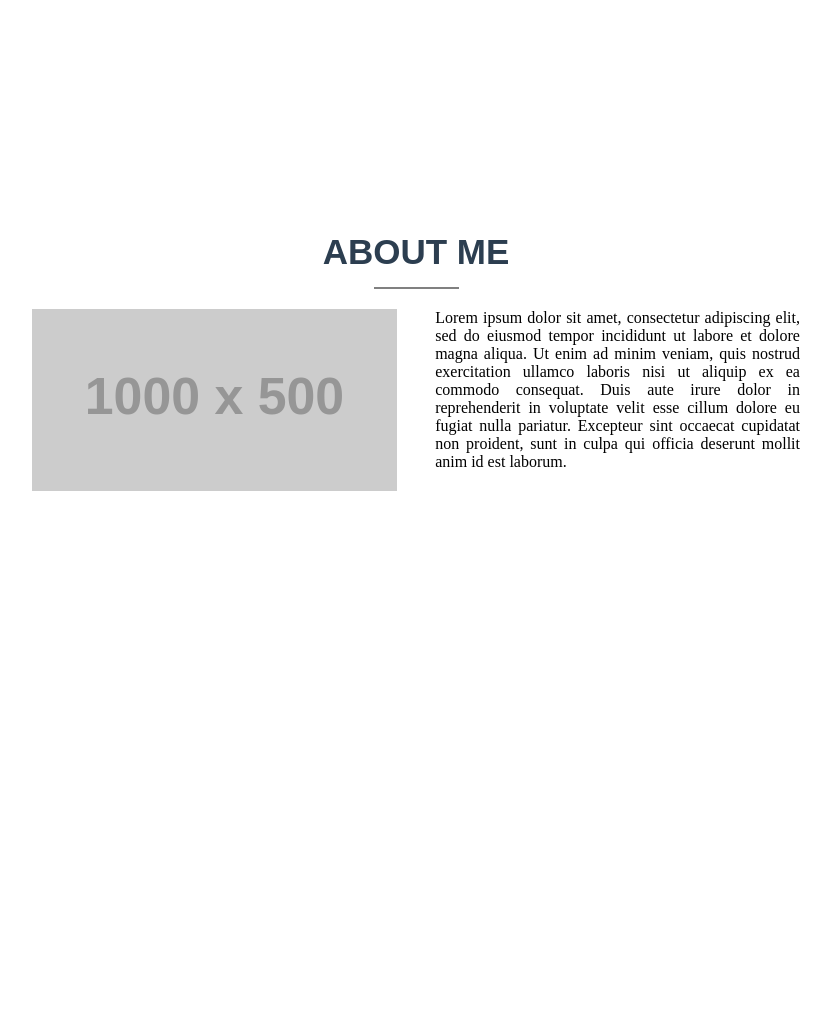
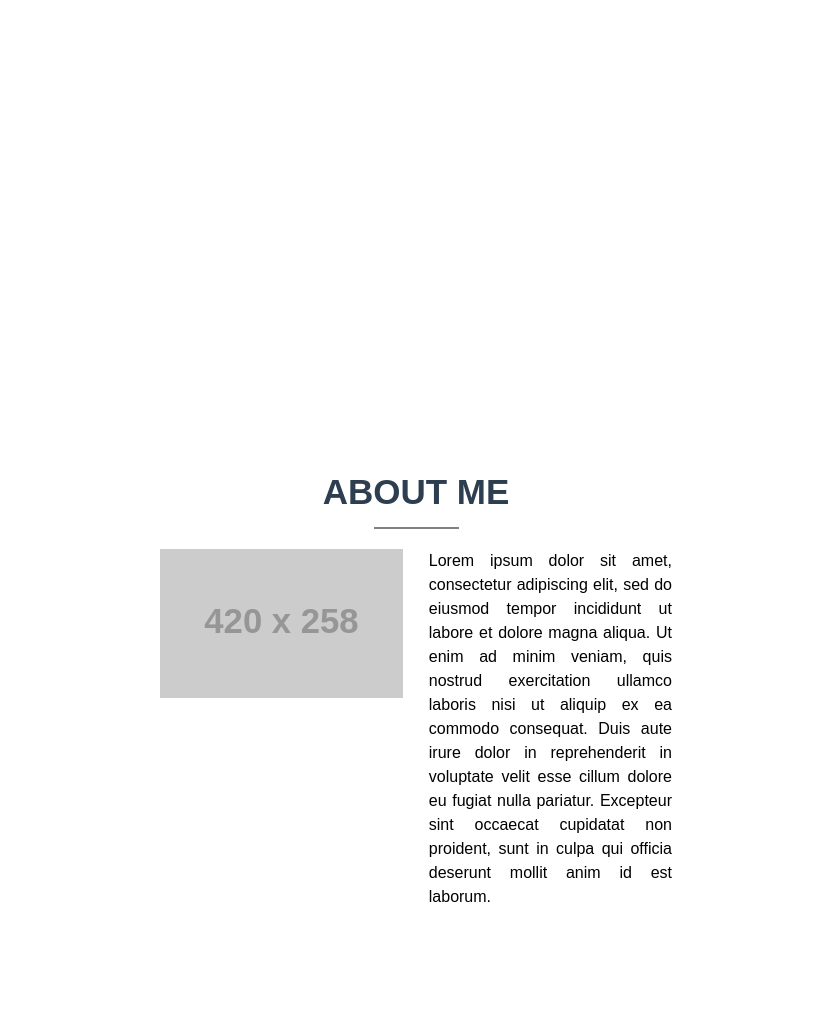
Before and after one commit to FredrikAugust/personal_portfolio, a PHP site: page / in a window 1280 px wide. Shown: the part 568-1600 px from the top of the page, without its empty margins (224-1055 px from the left). Run offline with PHP 8.4, Linux system fonts and the light colour scheme; grey boxes labelled with a size stand in for pictures from a placeholder-image service; some libraries are stand-ins or nearby versions.

Commit message:
positioned the about page

```diff
--- a/css/style.css
+++ b/css/style.css
@@ -23,6 +23,13 @@ html, body, .site, .front-page {
 .content1 {
   position: absolute;
   top: 35%;
+  width: 100%;
+}
+
+/* Position the content */
+.content2 {
+  position: absolute;
+  top: 130%;
   width: 100%;
 }
 
@@ -99,7 +106,7 @@ h1.about {
 }
 
 .about-info {
-  width: 60%;
+  width: 40%;
   margin: 0 auto;
 }
 .about-info img {
@@ -118,4 +125,8 @@ h1.about {
   margin-top: 0;
   padding-top: 0;
   text-align: justify;
+  font-family: "brandon-grotesque",sans-serif;
+  font-style: normal;
+  font-weight: 500;
+  line-height: 1.5;
 }
--- a/css/style.scss
+++ b/css/style.scss
@@ -23,6 +23,13 @@ html, body, .site, .front-page {
 .content1 {
 	position: absolute;
 	top: 35%;
+	width: 100%;
+}
+
+/* Position the content */
+.content2 {
+	position: absolute;
+	top: 130%;
 	width: 100%;
 }
 
@@ -99,7 +106,7 @@ h1.about {
 	font-weight: 700;
 }
 .about-info {
-	width: 60%;
+	width: 40%;
 	margin: 0 auto;
 
 	img {
@@ -119,6 +126,10 @@ h1.about {
 			margin-top: 0;
 			padding-top: 0;
 			text-align: justify;
+			font-family: "brandon-grotesque",sans-serif;
+			font-style: normal;
+			font-weight: 500;
+			line-height:1.5;
 		}
 	}
 }
--- a/index.php
+++ b/index.php
@@ -30,7 +30,7 @@
                 <h1 class="about">About Me</h1>
                 <div class="short-border"></div>
                 <div class="about-info clearfix">
-                	<img src="http://placehold.it/1000x500" alt="me-img">
+                	<img src="http://placehold.it/420x258" alt="me-img">
                     <div class="about-text">
                         <p>Lorem ipsum dolor sit amet, consectetur adipiscing elit, sed do eiusmod tempor incididunt ut labore et dolore magna aliqua. Ut enim ad minim veniam, quis nostrud exercitation ullamco laboris nisi ut aliquip ex ea commodo consequat. Duis aute irure dolor in reprehenderit in voluptate velit esse cillum dolore eu fugiat nulla pariatur. Excepteur sint occaecat cupidatat non proident, sunt in culpa qui officia deserunt mollit anim id est laborum.</p>
                     </div>
```
